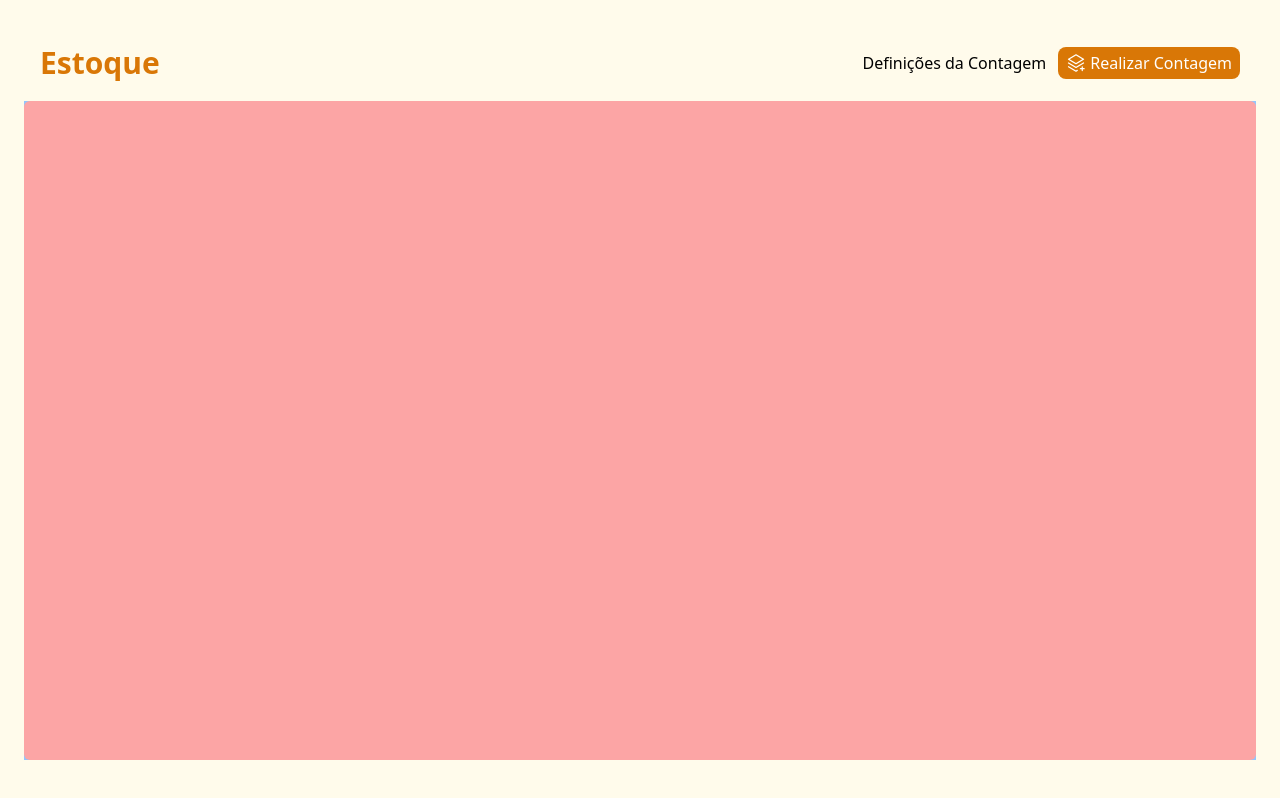
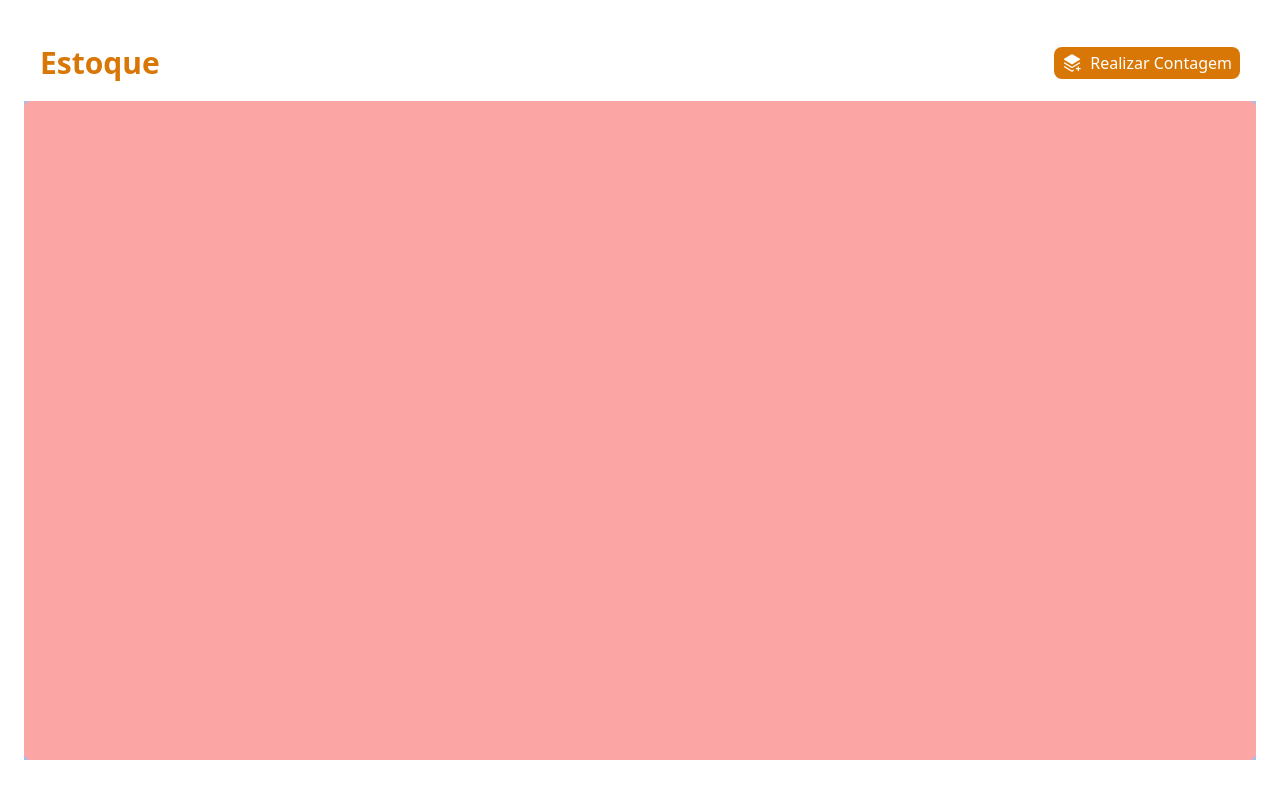
Before and after one commit to LuizLimaG/estoque, a Next.js app: page /stock in a window 1280 px wide. Built offline with nearby package versions, Linux system fonts and the light colour scheme.

Commit message:
Criação e utilização dos componentes: Content e SectionHeader

```diff
--- a/src/app/layout.tsx
+++ b/src/app/layout.tsx
@@ -1,5 +1,5 @@
 import type { Metadata } from "next";
-import { Inter, Poppins } from 'next/font/google'
+import { Inter, Poppins } from "next/font/google"
 import "./globals.css";
 import NextTopLoader from "nextjs-toploader";
 
@@ -9,14 +9,14 @@ export const metadata: Metadata = {
 };
 
 const poppins = Poppins({
-  subsets: ['latin'],
-  weight: ['400','500','600','700','800','900'],
+  subsets: ["latin"],
+  weight: ["400","500","600","700","800","900"],
   variable: "--font-poppins",
 })
 
 const inter = Inter({
-  subsets: ['latin'],
-  weight: ['400','500','600','700','800','900'],
+  subsets: ["latin"],
+  weight: ["400","500","600","700","800","900"],
   variable: "--font-inter",
 })
 
@@ -28,7 +28,7 @@ export default function RootLayout({
   return (
     <html lang="pt-br">
       <body
-        className={`antialiased h-screen bg-amber-50 ${poppins.variable} ${inter.variable}`}
+        className={`antialiased h-screen ${poppins.variable} ${inter.variable}`}
       >
         <NextTopLoader height={5} color="#FFB300" showSpinner={false} ></NextTopLoader>
         {children}
--- a/src/app/stock/page.tsx
+++ b/src/app/stock/page.tsx
@@ -1,30 +1,21 @@
+import { Content } from "@/components/content";
+import { SectionHeader } from "@/components/sectionHeader";
 import { StackPlus } from "@phosphor-icons/react/dist/ssr";
-import Link from "next/link";
-
 export default function Stock() {
   return (
-    <main className="flex flex-col gap-4 px-6 py-10 w-full h-full">
-      <section className="w-full flex items-center justify-between px-4">
-        <div>
-          <h1 className="font-black text-[30px] text-amber-600">Estoque</h1>
-        </div>
-        <div className="flex items-center justify-center gap-3">
-          <span className="text-black font-medium cursor-pointer hover:underline hover:text-amber-500 transition-all duration-200">
-            Definições da Contagem
-          </span>
-          <Link
-            href={"/stock/stockCount"}
-            className="flex items-center justify-center gap-1 text-white bg-amber-600 px-2 py-1 rounded-lg hover:bg-amber-500 transition-all duration-200"
-          >
-            <StackPlus size={20} />
-            Realizar Contagem
-          </Link>
-        </div>
-      </section>
+    <Content>
+      <SectionHeader
+        pageTitle={"Estoque"}
+        primaryButton={"Realizar Contagem"}
+        primaryLink={"/stock/stockCount"}
+        icon={
+          <StackPlus size={20} weight="fill"/>
+        }
+      />
 
       <section className="bg-blue-300 w-full h-full">
         <div className="bg-red-300 w-full h-full rounded-md"></div>
       </section>
-    </main>
+    </Content>
   );
 }
--- a/src/app/stock/stockCount/page.tsx
+++ b/src/app/stock/stockCount/page.tsx
@@ -1,29 +1,25 @@
+import { Content } from "@/components/content";
+import { SectionHeader } from "@/components/sectionHeader";
 import { Gear } from "@phosphor-icons/react/dist/ssr";
 import Link from "next/link";
 
 export default function StockCount() {
   return (
-    <main className="flex flex-col gap-4 px-6 py-10 w-full h-full">
-      <section className="w-full flex items-center justify-between px-4">
-        <div>
-          <h1 className="font-black text-[30px] text-amber-600">
-            Contagem de Estoque
-          </h1>
-        </div>
-        <div className="flex items-center justify-center gap-3">
-          <Link href={'/stock'} className="text-black font-medium cursor-pointer hover:underline hover:text-amber-500 transition-all duration-200">
-            Ver Estoque
-          </Link>
-          <button className="flex items-center justify-center gap-2 text-white bg-amber-600 px-2 py-1 rounded-lg hover:bg-amber-500 transition-all duration-200">
-            <Gear size={20} weight="fill" />
-            Definições da Contagem
-          </button>
-        </div>
-      </section>
+    <Content>
+      <SectionHeader
+        pageTitle={"Contagem de Estoque"}
+        secundaryButton={"Ver Estoque"}
+        primaryButton={"Definição da Contagem"}
+        primaryLink={"/stock/stockCount/stockCountSettings"}
+        link={"/stock"}
+        icon={
+          <Gear size={20} weight="fill"/>
+        }
+      />
 
       <section className="bg-blue-300 w-full h-full">
         <div className="bg-red-300 w-full h-full rounded-md"></div>
       </section>
-    </main>
+    </Content>
   );
 }
--- /dev/null
+++ b/src/app/stock/stockCount/stockCountSettings/page.tsx
@@ -0,0 +1,18 @@
+import { Content } from "@/components/content";
+import { SectionHeader } from "@/components/sectionHeader";
+import { CaretLeft } from "@phosphor-icons/react/dist/ssr";
+
+export default function StockCountSettings() {
+    return(
+        <Content>
+            <SectionHeader
+                pageTitle={"Definição da Contagem"}
+                primaryButton={"Voltar"}
+                primaryLink={"/stock/stockCount"}
+                icon={
+                    <CaretLeft size={20} weight="bold" />
+                }
+            />
+        </Content>
+    )
+}
--- /dev/null
+++ b/src/components/content/index.tsx
@@ -0,0 +1,7 @@
+export function Content({ children }: { children: React.ReactNode }) {
+  return (
+    <main className="flex flex-col gap-4 px-6 py-10 w-full h-full">
+      {children}
+    </main>
+  );
+}
--- /dev/null
+++ b/src/components/sectionHeader/index.tsx
@@ -0,0 +1,43 @@
+import { Gear } from "@phosphor-icons/react/dist/ssr";
+import Link from "next/link";
+
+export function SectionHeader({
+  pageTitle,
+  primaryButton,
+  secundaryButton,
+  primaryLink,
+  link,
+  icon,
+}: {
+  pageTitle: string;
+  primaryButton: React.ReactNode;
+  secundaryButton?: React.ReactNode;
+  primaryLink: string;
+  link?: string;
+  icon: React.ReactNode;
+}) {
+  return (
+    <section className="w-full flex items-center justify-between px-4">
+      <div>
+        <h1 className="font-black text-[30px] text-amber-600">{pageTitle}</h1>
+      </div>
+      <div className="flex items-center justify-center gap-3">
+        {link && secundaryButton && (
+          <Link
+            href={link}
+            className="text-black font-medium cursor-pointer hover:underline hover:text-amber-500 transition-all duration-200"
+          >
+            {secundaryButton}
+          </Link>
+        )}
+        <Link
+          href={primaryLink}
+          className="flex items-center justify-center gap-2 text-white bg-amber-600 px-2 py-1 rounded-lg hover:bg-amber-500 transition-all duration-200"
+        >
+          {icon}
+          {primaryButton}
+        </Link>
+      </div>
+    </section>
+  );
+}
```
